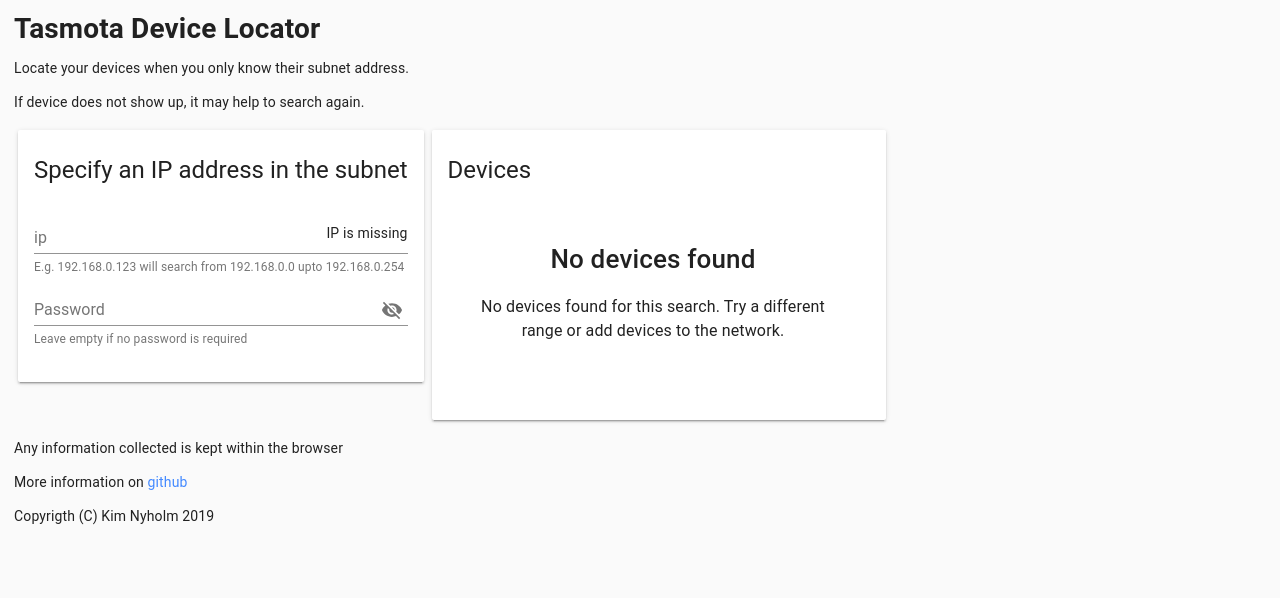
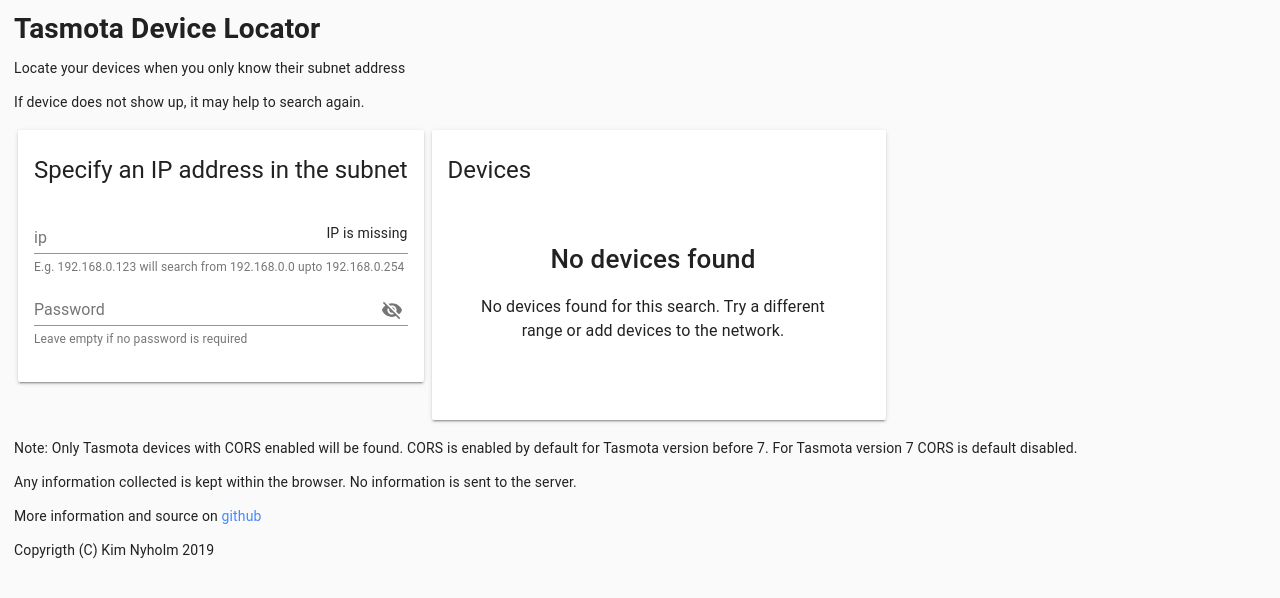
Before and after one commit to KimNyholm/tasmota-device-locator, a Vue app: page / in a window 1280 px wide. Shown: the top 598 px of the page. Built offline with nearby package versions, Linux system fonts and the light colour scheme.

Commit message:
Mentioning that CORS must be enabled in Tasmota device

```diff
--- a/src/App.vue
+++ b/src/App.vue
@@ -18,7 +18,7 @@
 <template>
   <div id="app">
     <h1>Tasmota Device Locator</h1>
-    <p >Locate your devices when you only know their subnet address.</p>
+    <p >Locate your devices when you only know their subnet address</p>
     <p >If device does not show up, it may help to search again.</p>
     <md-card md-with-hover>
       <md-ripple>
@@ -68,8 +68,9 @@
         ></DeviceSearch>
       </md-card-content>
     </md-card>
-    <p>Any information collected is kept within the browser</p>
-    <p>More information on <a href="https://github.com/KimNyholm/tasmota-device-locator">github</a></p>
+    <p> Note: Only Tasmota devices with CORS enabled will be found. CORS is enabled by default for Tasmota version before 7. For Tasmota version 7 CORS is default disabled.</p>
+    <p>Any information collected is kept within the browser. No information is sent to the server.</p>
+    <p>More information and source on <a href="https://github.com/KimNyholm/tasmota-device-locator">github</a></p>
     <p>Copyrigth (C) Kim Nyholm 2019</p>
   </div>
 </template>
```
Also changed, not shown: 1 other file (tests, documents, lock files or other folders).
